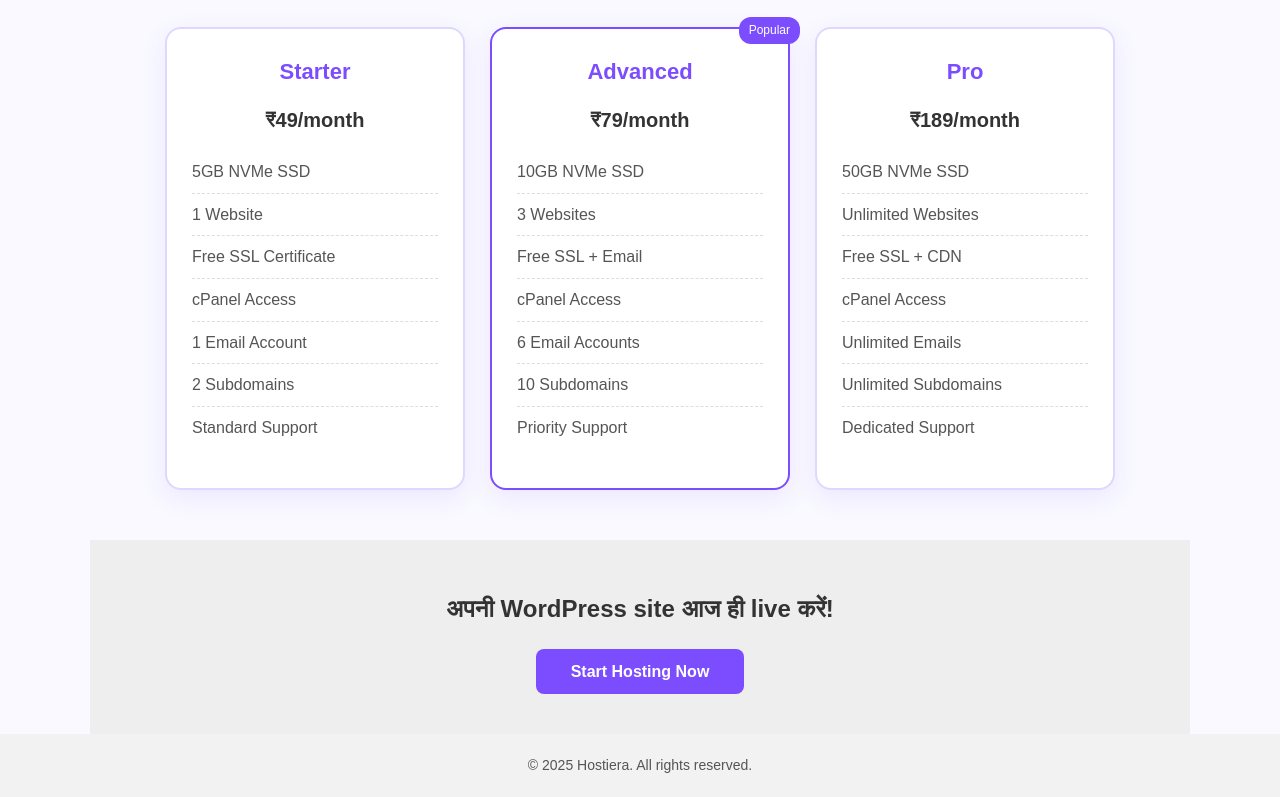
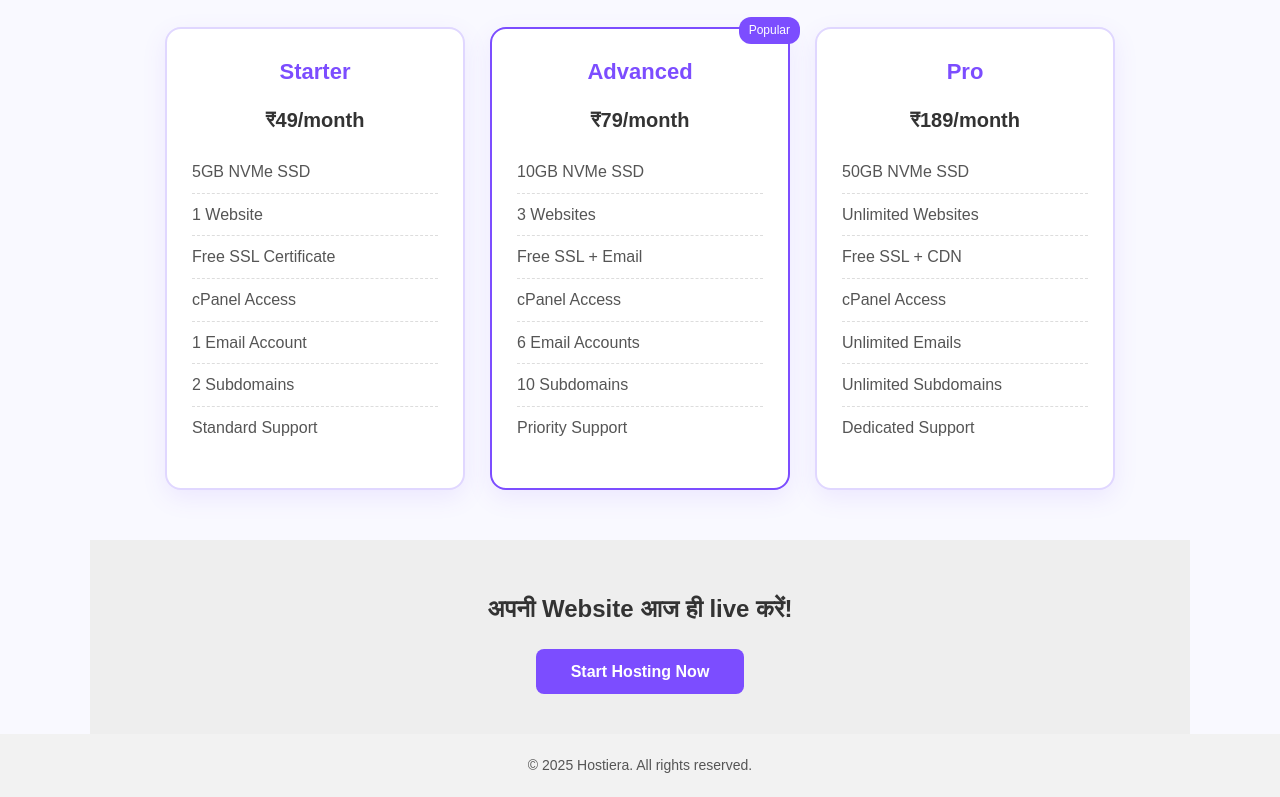
Before and after one commit to hostiera/wordpress-plans, a plain HTML site: page index.html in a window 1280 px wide. Shown: the part 838-1635 px from the top of the page. Drawn offline with Linux system fonts and the light colour scheme.

Commit message:
Update index.html

```diff
--- a/index.html
+++ b/index.html
@@ -262,7 +262,7 @@
   </section>
 
   <section class="cta">
-    <h2>अपनी WordPress site आज ही live करें!</h2>
+    <h2>अपनी Website आज ही live करें!</h2>
     <a href="https://www.hostiera.com/wordpress-hosting" class="btn-primary">Start Hosting Now</a>
   </section>
 
```
